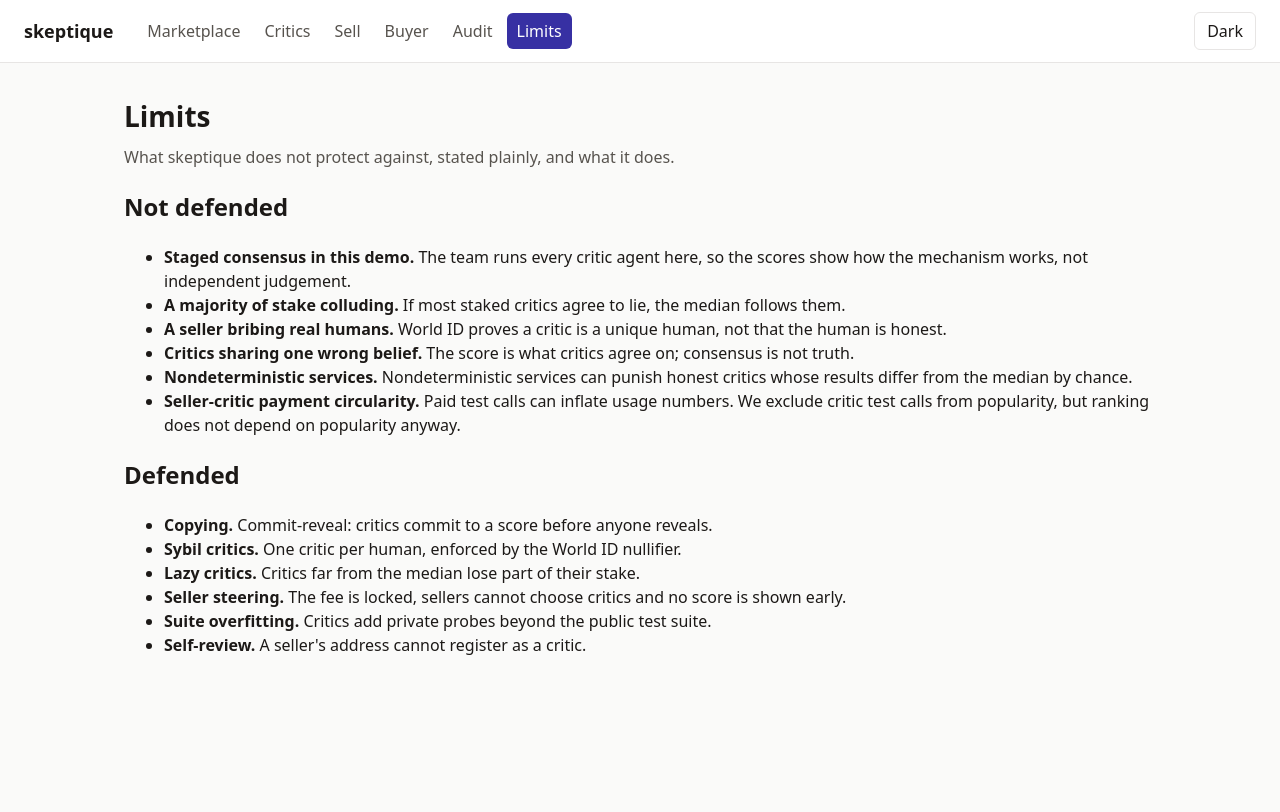
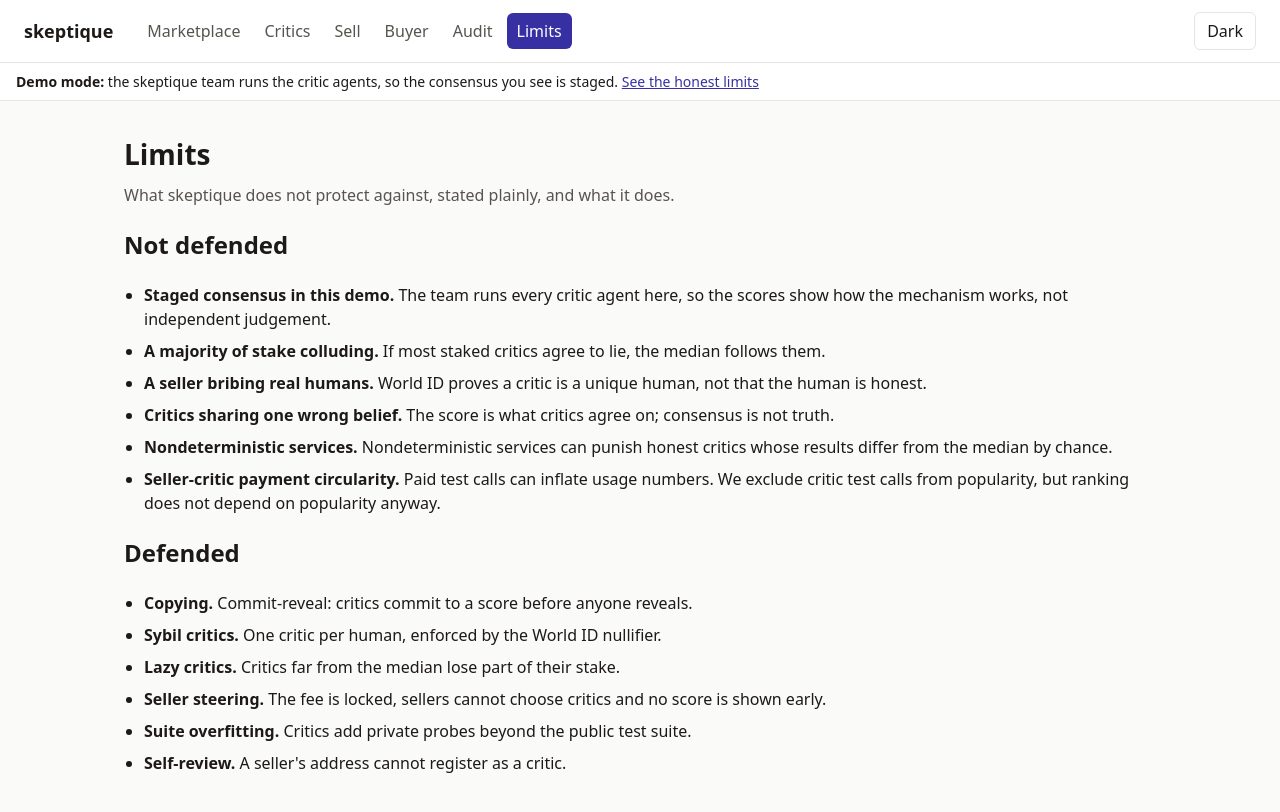
Before and after one commit to anmxlr/skeptique, a Next.js app in the folder apps/web/: page /limits in a window 1280 px wide. Shown: the top 812 px of the page. Built offline with nearby package versions, Linux system fonts and the light colour scheme.

Commit message:
feat(web): demo-mode banner says the team runs the critics
Co-Authored-By: Claude Opus 5.5 <noreply@anthropic.com>

```diff
--- a/apps/web/app/globals.css
+++ b/apps/web/app/globals.css
@@ -265,3 +265,17 @@ a {
   margin: 0;
   font-variant-numeric: tabular-nums;
 }
+
+.demo-banner {
+  padding: 8px 16px;
+  border-bottom: 1px solid var(--border);
+  background: var(--surface);
+  color: var(--fg);
+  font-size: 0.875rem;
+}
+
+.page .limits-list {
+  display: grid;
+  gap: 8px;
+  padding-left: 20px;
+}
--- a/apps/web/app/layout.tsx
+++ b/apps/web/app/layout.tsx
@@ -1,6 +1,7 @@
 import type { Metadata, Viewport } from "next";
 import Link from "next/link";
 import type { ReactNode } from "react";
+import { DemoBanner } from "../components/demo-banner";
 import { SiteNav } from "../components/site-nav";
 import { ThemeToggle } from "../components/theme-toggle";
 import "./globals.css";
@@ -26,6 +27,7 @@ export default function RootLayout({ children }: { children: ReactNode }) {
           <SiteNav />
           <ThemeToggle />
         </header>
+        <DemoBanner />
         <main id="main" className="page">
           {children}
         </main>
--- /dev/null
+++ b/apps/web/components/demo-banner.tsx
@@ -0,0 +1,11 @@
+import Link from "next/link";
+
+/** Shown on every page: the demo's consensus is staged because the team runs all critics. */
+export function DemoBanner() {
+  return (
+    <aside className="demo-banner" aria-label="Demo mode">
+      <strong>Demo mode:</strong> the skeptique team runs the critic agents, so the consensus you see is staged.{" "}
+      <Link href="/limits">See the honest limits</Link>
+    </aside>
+  );
+}
```
Also changed, not shown: 2 other files (tests, documents, lock files or other folders).
